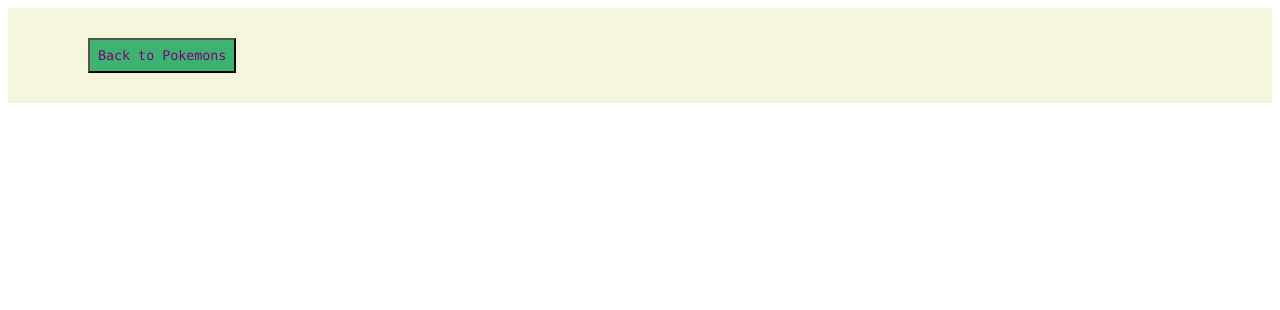
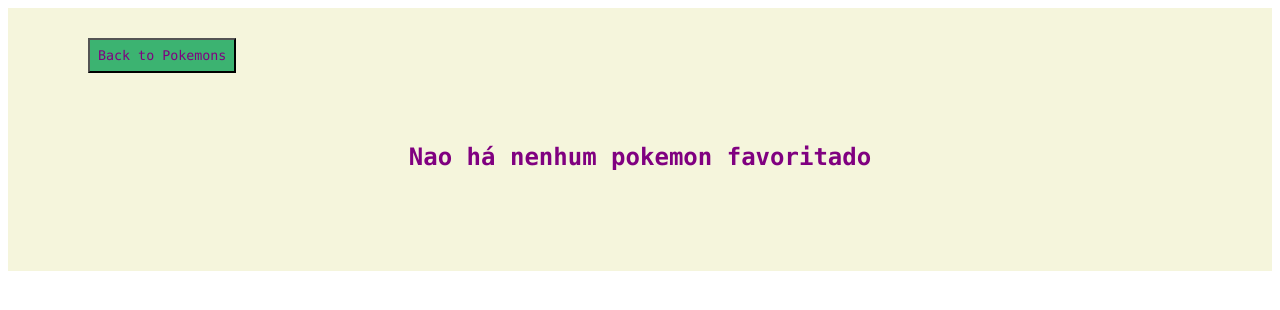
Before and after one commit to luizschon/pokedex, a React (Create React App) app: page /favorites in a window 1280 px wide. Shown: the top 310 px of the page. Built offline with nearby package versions, Linux system fonts and the light colour scheme.

Commit message:
Adiciona mensagem quando nao ha favoritos

```diff
--- a/src/pages/Favorites/index.js
+++ b/src/pages/Favorites/index.js
@@ -10,7 +10,8 @@ const Favorites = () => {
   return(
     <Styled.Div>
       <Styled.PageButton onClick = {() => window.history.back()}>Back to Pokemons</Styled.PageButton>
-      {favorites.map(item =>
+      {favorites.length > 0 ?
+      favorites.map(item =>
       <Styled.Grid key={item.id}>
         <Link to={{pathname: `/pokemons/${item.name}`,state: { pokemon: item }}}>
           <Styled.Item><img src={item.image_url} alt={item.name}/></Styled.Item>
@@ -19,7 +20,8 @@ const Favorites = () => {
         <Styled.Item><span>{item.name}</span></Styled.Item>
         <br/>
       </Styled.Grid>)
-      }
+      :
+      <Styled.Text>Nao há nenhum pokemon favoritado</Styled.Text>}
     </Styled.Div>
   );
 }
--- a/src/pages/Favorites/styles.js
+++ b/src/pages/Favorites/styles.js
@@ -22,14 +22,11 @@ export const FavButton = styled.button`
   padding: 5px;
 `
 
-export const Span = styled.span`
+export const Text = styled.h2`
   display: flex;
   justify-content: center;
   font-family: "Lucida Console", "Courier New", monospace;
-  background-color: #A5FC7A;
   color: purple;
-  margin-left: 400px;
-  margin-right: 400px;
   padding: 50px;
 `
 
```
